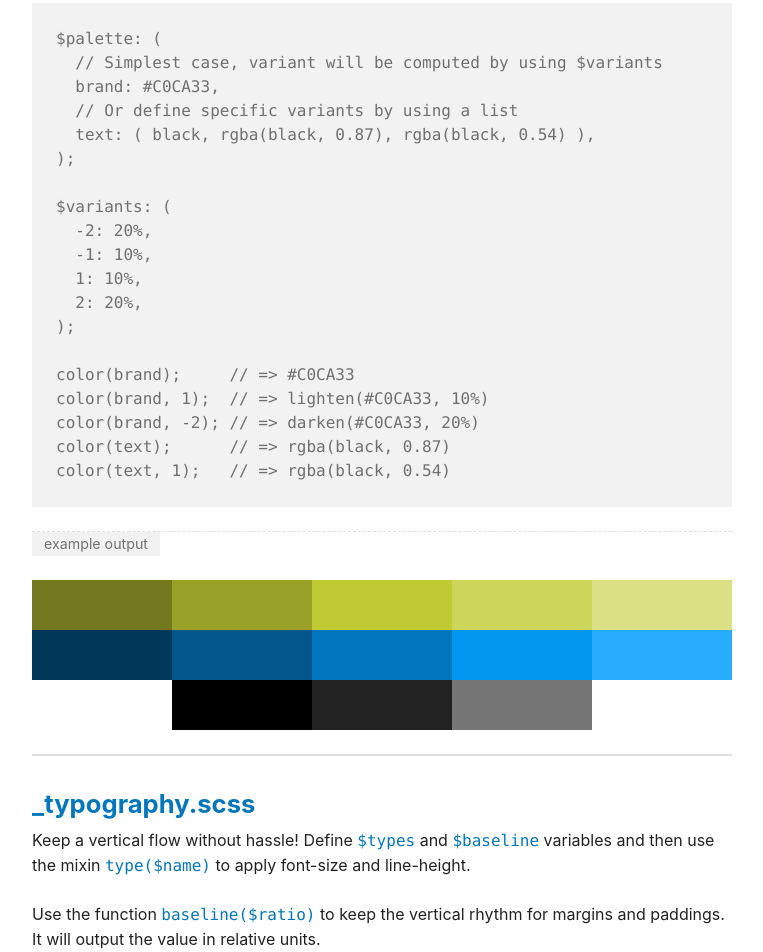
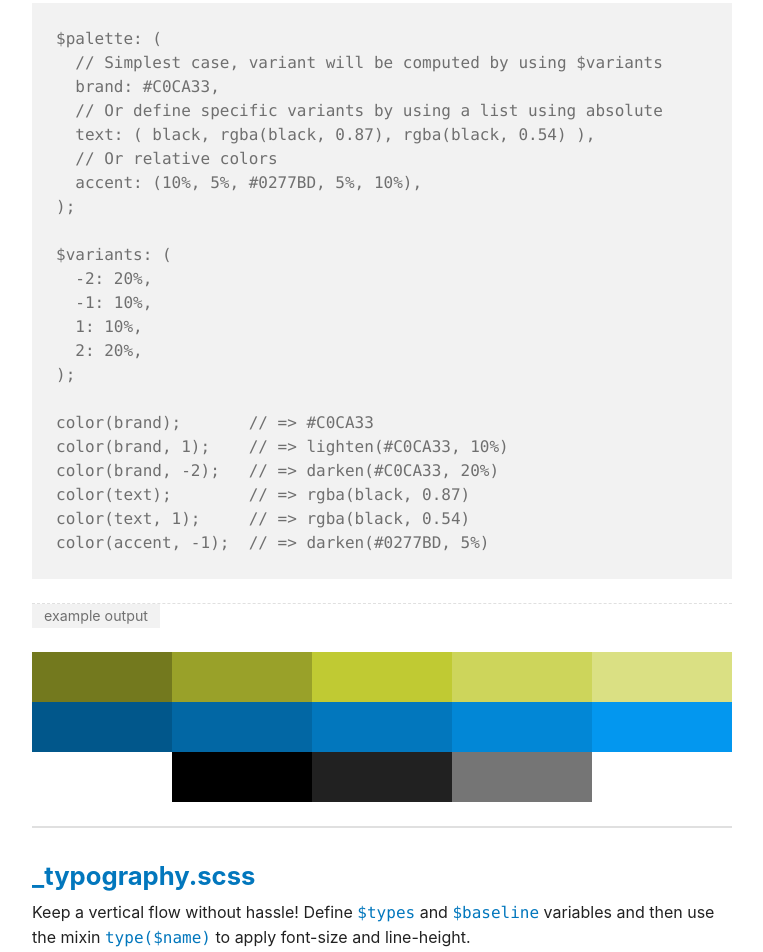
Before and after one commit to YuukanOO/dropee, a website: page examples/index.html in a window 1280 px wide. Shown: the part 593-1545 px from the top of the page, without its empty margins (258-1021 px from the left). Drawn offline with Linux system fonts and the light colour scheme.

Commit message:
Added relative units for color

```diff
--- a/examples/index.html
+++ b/examples/index.html
@@ -29,8 +29,10 @@
 $palette: (
   // Simplest case, variant will be computed by using $variants
   brand: #C0CA33,
-  // Or define specific variants by using a list
+  // Or define specific variants by using a list using absolute
   text: ( black, rgba(black, 0.87), rgba(black, 0.54) ),
+  // Or relative colors
+  accent: (10%, 5%, #0277BD, 5%, 10%),
 );
 
 $variants: (
@@ -40,11 +42,12 @@ $variants: (
   2: 20%,
 );
 
-color(brand);     // => #C0CA33
-color(brand, 1);  // => lighten(#C0CA33, 10%)
-color(brand, -2); // => darken(#C0CA33, 20%)
-color(text);      // => rgba(black, 0.87)
-color(text, 1);   // => rgba(black, 0.54)</pre>
+color(brand);       // => #C0CA33
+color(brand, 1);    // => lighten(#C0CA33, 10%)
+color(brand, -2);   // => darken(#C0CA33, 20%)
+color(text);        // => rgba(black, 0.87)
+color(text, 1);     // => rgba(black, 0.54)
+color(accent, -1);  // => darken(#0277BD, 5%)</pre>
 
           <p class="section__output-title"><span>example output</span></p>
           <div class="section__output color-output">
--- a/examples/styles.scss
+++ b/examples/styles.scss
@@ -11,7 +11,7 @@ $types: (
 
 $palette: (
   brand: #C0CA33,
-  accent: #0277BD,
+  accent: (10%, 5%, #0277BD, 5%, 10%),
   divider: rgba(black, 0.12),
   text: (black, rgba(black, 0.87), rgba(black, 0.54)),
   text-inverse: white,
@@ -232,7 +232,7 @@ pre {
     }
   } @else {
     @for $i from 1 through length($data) {
-      $variant: $i - (length($data) - 1);
+      $variant: $i - (ceil(length($data) / 2));
 
       .color-#{$color}--#{$variant} {
         background-color: color($color, $variant);
--- a/src/_color.scss
+++ b/src/_color.scss
@@ -28,6 +28,22 @@ $variants: (
   2: 20%,
 ) !default;
 
+// apply-variant($color, $variant, $amount)
+//
+// Apply a variant to a base color.
+//
+// $color   - Base color to use
+// $variant - Variant asked
+// $amount  - Amount used for lighten or darken
+@function apply-variant($color, $variant, $amount) {
+  @if ($variant > 0) {
+    @return lighten($color, $amount);
+  }
+  @else {
+    @return darken($color, $amount);
+  }
+}
+
 // color($name, $variant)
 //
 // Gets a color value.
@@ -42,19 +58,20 @@ $variants: (
     @if ($variant == 0) {
       @return $data;
     }
-    @else {
-      $v-data: map-get($variants, $variant);
 
-      @if ($variant > 0) {
-        @return lighten($data, $v-data);
-      }
-      @else {
-        @return darken($data, $v-data);
-      }
-    }
+    $v-data: map-get($variants, $variant);
+
+    @return apply-variant($data, $variant, $v-data);
   }
 
-  $options: ceil(length($data) / 2) + $variant;
+  $middle: ceil(length($data) / 2);
+  $options: $middle + $variant;
 
-  @return nth($data, $options);
+  $item: nth($data, $options);
+
+  @if type-of($item) == color {
+    @return $item;
+  }
+
+  @return apply-variant(nth($data, $middle), $variant, $item);
 }
```
Also changed, not shown: README.md, examples/styles.css.
